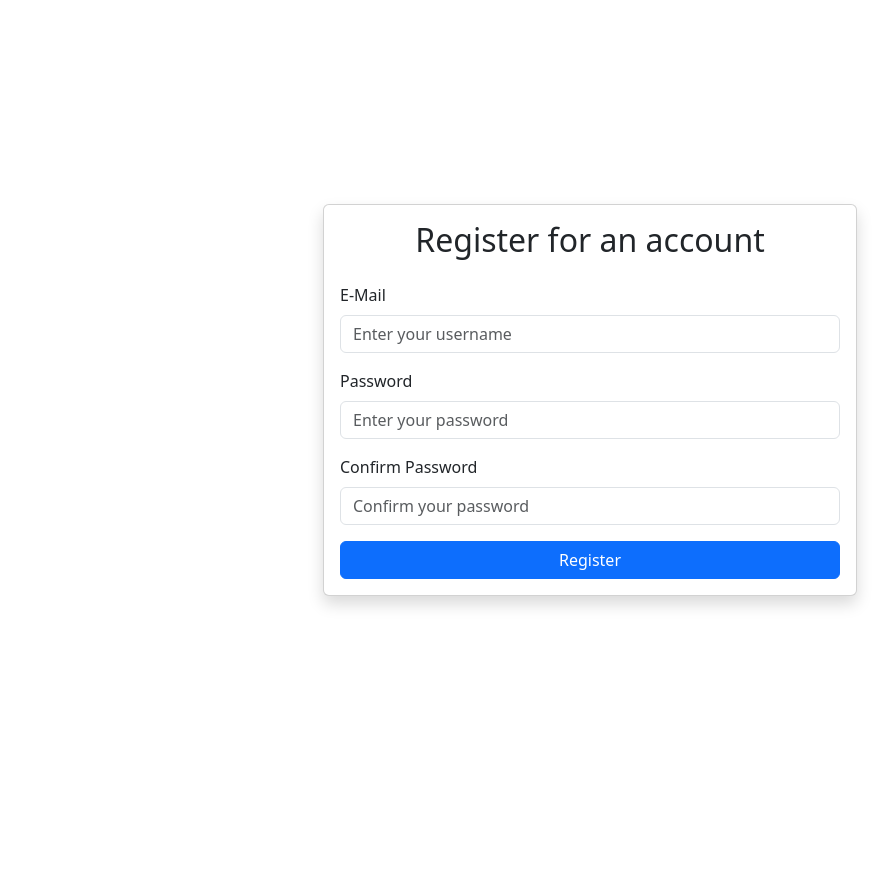
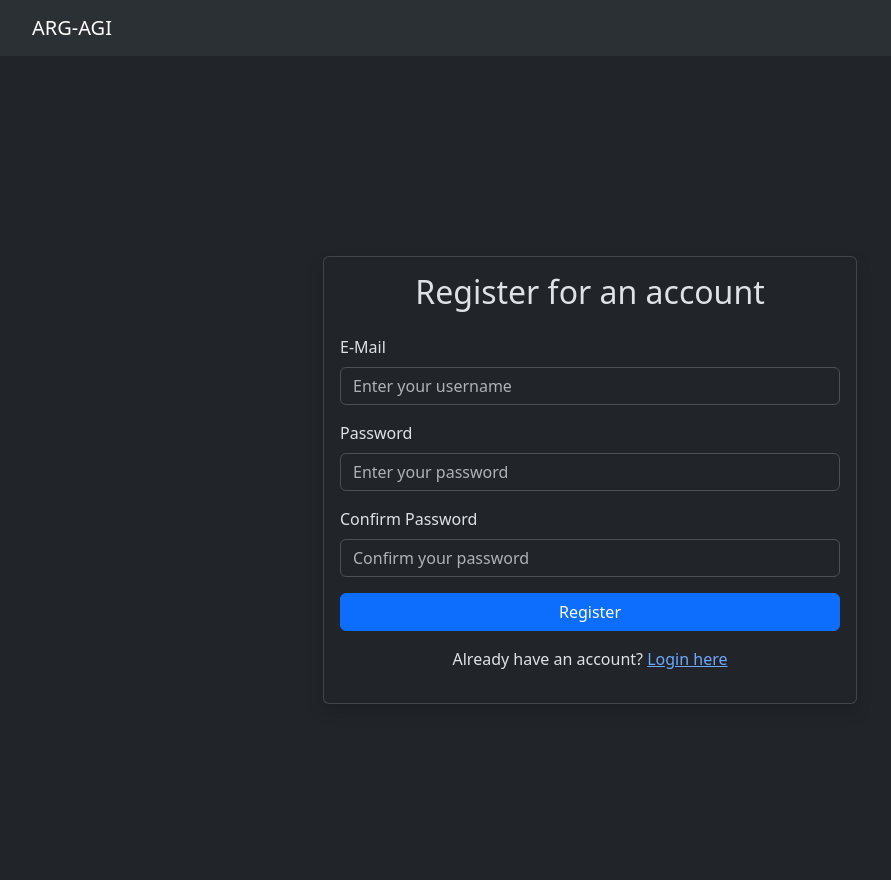
Before and after one commit to fotcorn/arc-ui, a Django app: page /register/ in a window 1280 px wide. Shown: the whole page, without its empty margins (50-941 px from the left). Before the commit the page ends 607 px from the top, so only its background shows below. Run offline with Django 5.2, Linux system fonts and the light colour scheme.

Commit message:
login, register view fixes

```diff
--- a/app/templates/base.html
+++ b/app/templates/base.html
@@ -1,5 +1,5 @@
 <!DOCTYPE html>
-<html lang="en">
+<html lang="en" data-bs-theme="dark">
 
 <head>
     <meta charset="UTF-8">
@@ -11,10 +11,27 @@
 </head>
 
 <body>
-    <div class="container">
+    <nav class="navbar navbar-expand-lg navbar-dark bg-body-tertiary">
+        <div class="container">
+            <a class="navbar-brand" href="#">ARG-AGI</a>
+            {% if user.is_authenticated %}
+            <ul class="navbar-nav ms-auto">
+                <li class="nav-item">
+                    <form method="post" action="{% url 'arc:logout' %}">
+                        {% csrf_token %}
+                        <button type="submit" class="btn btn-outline-light">Logout</button>
+                    </form>
+                </li>
+            </ul>
+            {% endif %}
+        </div>
+    </nav>
+
+    <div class="container mt-4">
         {% block content %}
         {% endblock %}
     </div>
+
     <script src="https://cdn.jsdelivr.net/npm/bootstrap@5.3.3/dist/js/bootstrap.bundle.min.js"
         integrity="sha384-YvpcrYf0tY3lHB60NNkmXc5s9fDVZLESaAA55NDzOxhy9GkcIdslK1eN7N6jIeHz"
         crossorigin="anonymous"></script>
--- a/app/templates/login.html
+++ b/app/templates/login.html
@@ -25,6 +25,9 @@
                             <button type="submit" class="btn btn-primary">Sign in</button>
                         </div>
                     </form>
+                    <div class="mt-3 text-center">
+                        <p>Don't have an account? <a href="{% url 'arc:register' %}">Register here</a></p>
+                    </div>
                 </div>
             </div>
         </div>
--- a/app/templates/register.html
+++ b/app/templates/register.html
@@ -30,6 +30,9 @@
                             <button type="submit" class="btn btn-primary">Register</button>
                         </div>
                     </form>
+                    <div class="mt-3 text-center">
+                        <p>Already have an account? <a href="{% url 'arc:login' %}">Login here</a></p>
+                    </div>
                 </div>
             </div>
         </div>
--- a/app/urls.py
+++ b/app/urls.py
@@ -1,4 +1,5 @@
 from django.urls import path
+from django.contrib.auth.views import LogoutView
 from . import views
 
 app_name = "arc"  # Add this line to set the namespace
@@ -7,5 +8,6 @@ urlpatterns = [
     path("", views.HomeView.as_view(), name="home"),
     path("register/", views.register_view, name="register"),
     path("login/", views.login_view, name="login"),
+    path("logout/", LogoutView.as_view(next_page="arc:login"), name="logout"),
     path("task/", views.TaskView.as_view(), name="task"),
 ]
--- a/arcui/settings.py
+++ b/arcui/settings.py
@@ -126,3 +126,4 @@ DEFAULT_AUTO_FIELD = "django.db.models.BigAutoField"
 AUTH_USER_MODEL = "app.ARCUser"
 
 LOGIN_URL = "arc:login"
+LOGOUT_REDIRECT_URL = "arc:login"
```
